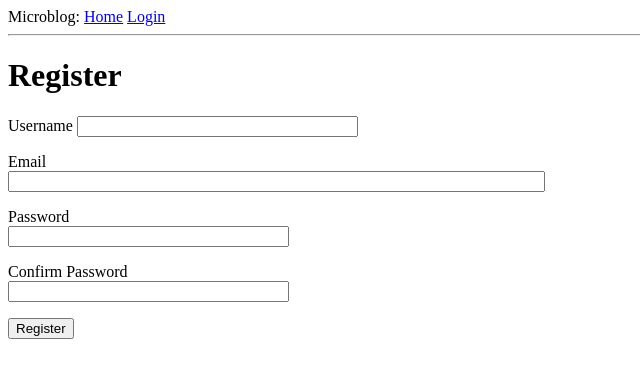
After one commit to Cheerio-ban/bloga-bloga, a Flask app: page /register in a window 1280 px wide. The commit adds this page. Shown: the top 378 px of the page, without its empty margins (0-640 px from the left). Run offline with Flask 3, Linux system fonts and the light colour scheme.

Commit message:
Implemented register functionality

```diff
--- a/app/forms.py
+++ b/app/forms.py
@@ -1,6 +1,7 @@
 from flask_wtf import FlaskForm
 from wtforms import StringField, BooleanField, PasswordField, SubmitField
-from wtforms.validators import DataRequired
+from wtforms.validators import DataRequired, EqualTo, Email, ValidationError
+from app.models import User
 
 
 class LoginForm(FlaskForm):
@@ -8,3 +9,22 @@ class LoginForm(FlaskForm):
     password = PasswordField('password', validators=[DataRequired()])
     remember_me = BooleanField('remember_me')
     submit = SubmitField('Sign In')
+
+
+class RegistrationForm(LoginForm):
+    username = StringField('Username', validators=[DataRequired()])
+    email = StringField('Email', validators=[DataRequired(), Email()])
+    password = PasswordField('Password', validators=[DataRequired()])
+    password2 = PasswordField(
+        'Confirm Password', validators=[DataRequired(), EqualTo('password')])
+    submit = SubmitField('Register')
+
+    def validate_username(self, username):
+        user = User.query.filter_by(username=username).first()
+        if user:
+            raise ValidationError('Please use a different username')
+
+    def validate_email(self, email):
+        email = User.query.filter_by(email=email).first()
+        if email:
+            raise ValidationError('Please use a different email address.')
--- a/app/routes.py
+++ b/app/routes.py
@@ -1,9 +1,9 @@
 from flask import render_template, flash, redirect, url_for, request
-from app.forms import LoginForm
+from app.forms import LoginForm, RegistrationForm
 from app.models import User
 from flask_login import current_user, login_user, logout_user, login_required
 from werkzeug.urls import url_parse
-from app import app
+from app import app, db
 
 @app.route('/')
 @app.route('/index')
@@ -43,3 +43,17 @@ def login():
 def logout():
     logout_user()
     return redirect(url_for('index'))
+
+@app.route('/register', methods=['GET', 'POST'])
+def register():
+    if current_user.is_authenticated:
+        return redirect(url_for('index'))
+    form = RegistrationForm()
+    if form.validate_on_submit():
+        user = User(username=form.username.data, email=form.email.data)
+        user.set_password(form.password.data)
+        db.session.add(user)
+        db.session.commit()
+        flash('Congratulations, you are now a registered user!')
+        return redirect(url_for('login'))
+    return render_template('register.html', title='Register', form=form)
--- a/app/templates/login.html
+++ b/app/templates/login.html
@@ -20,5 +20,7 @@
         </p>
         <p>{{ form.remember_me() }} {{ form.remember_me.label }}</p>
         <p>{{ form.submit() }}</p>
+
+        <p>New User? <a href="{{ url_for('register') }}">Click to Register!</a></p>
     </form>
 {% endblock %}
--- /dev/null
+++ b/app/templates/register.html
@@ -0,0 +1,37 @@
+{% extends "base.html" %}
+
+{% block content %}
+<h1>Register</h1>
+<form action="" method="post" novalidate>
+    {{ form.hidden_tag() }}
+    <p>
+        {{ form.username.label }}
+        {{ form.username(size=32) }}
+        {% for error in form.username.errors %}
+        <span style="color: red;">[{{ error }}]</span>
+        {% endfor %}
+    </p>
+    <p>
+        {{ form.email.label }}<br>
+        {{ form.email(size=64) }}<br>
+        {% for error in form.email.errors %}
+        <span style="color: red;">[{{ error }}]</span>
+        {% endfor %}
+    </p>
+    <p>
+        {{ form.password.label }}<br>
+        {{ form.password(size=32) }}<br>
+        {% for error in form.password.errors %}
+        <span style="color: red;">[{{ error }}]</span>
+        {% endfor %}
+    </p>
+    <p>
+        {{ form.password2.label }}<br>
+        {{ form.password2(size=32) }}<br>
+        {% for error in form.password2.errors %}
+        <span style="color: red;">[{{ error }}]</span>
+        {% endfor %}
+    </p>
+    <p>{{ form.submit() }}</p>
+</form>
+{% endblock %}
```
